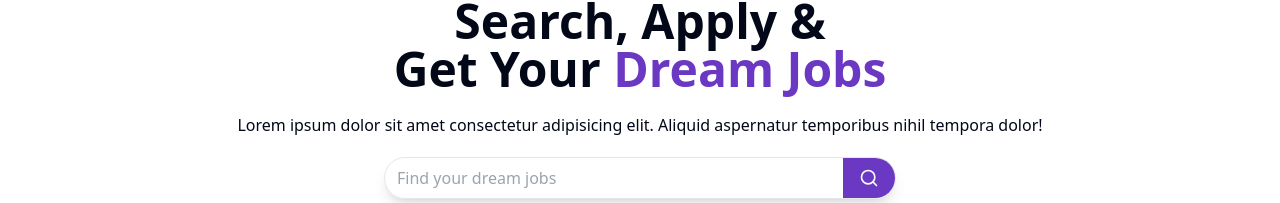
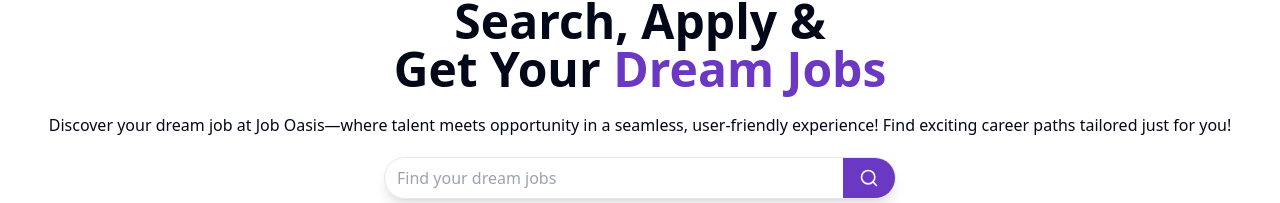
Before and after one commit to prakhar8113/Job-Oasis-new, a React (Vite) app in the folder Frontend/: page / in a window 1280 px wide. Shown: the part 167-370 px from the top of the page. Built offline with nearby package versions, Linux system fonts and the light colour scheme; no server answers.

Commit message:
description change

```diff
--- a/Frontend/src/components/HeroSection.jsx
+++ b/Frontend/src/components/HeroSection.jsx
@@ -25,8 +25,9 @@ const HeroSection = () => {
           <span className="text-[#6A38C2]">Dream Jobs</span>
         </h1>
         <p>
-          Lorem ipsum dolor sit amet consectetur adipisicing elit. Aliquid
-          aspernatur temporibus nihil tempora dolor!
+          Discover your dream job at Job Oasis—where talent meets opportunity in
+          a seamless, user-friendly experience! Find exciting career paths
+          tailored just for you!
         </p>
         <div className="flex w-[40%] shadow-lg border border-gray-200 pl-3 rounded-full items-center gap-4 mx-auto">
           <input
```
